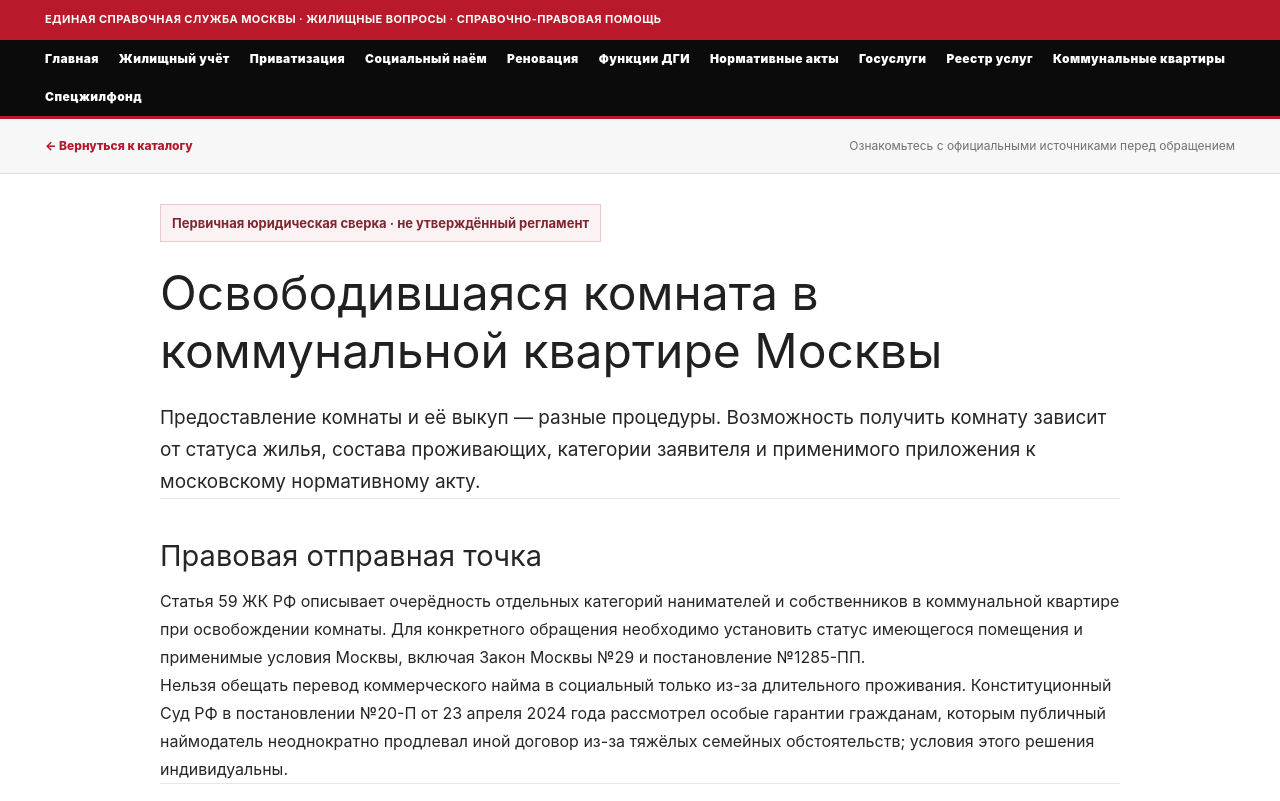
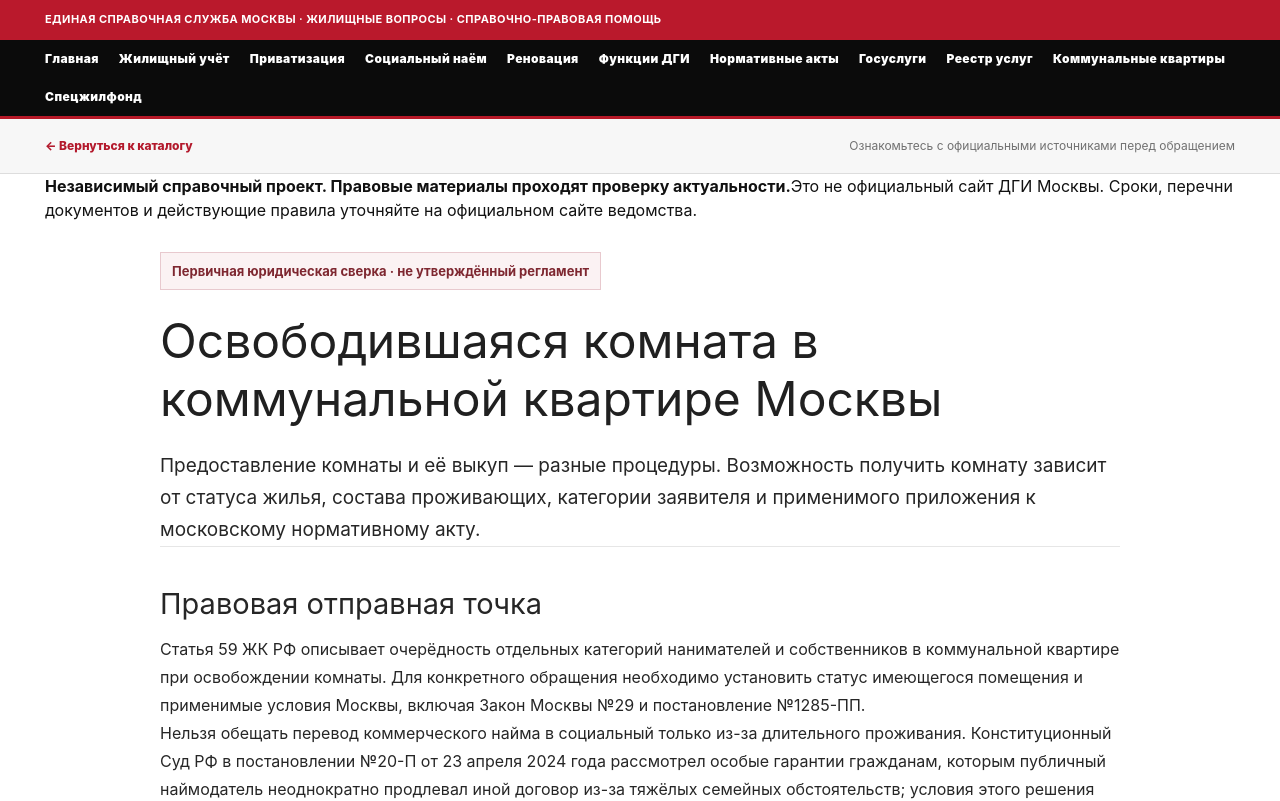
Before and after one commit to ymaslen77-tech/dgi-court-importer, a Next.js app in the folder apps/web/: page /osvobodivshayasya-komnata-v-kommunalnoy-kvartire in a window 1280 px wide. Shown: the top 801 px of the page. Built offline with nearby package versions, Linux system fonts and the light colour scheme; no server answers.

Commit message:
Disclose independent beta and legal review status on all pre-approved pages

```diff
--- a/apps/web/src/components/PageShell.tsx
+++ b/apps/web/src/components/PageShell.tsx
@@ -59,6 +59,14 @@ export function PageShell({ children, variant = "default" }: Readonly<{ children
           <span>Ознакомьтесь с официальными источниками перед обращением</span>
         </div>
       </div>}
+      {!siteIsLive && (
+        <aside className="legal-review-strip" aria-label="Статус юридической проверки материалов">
+          <div className="container legal-review-strip-inner">
+            <strong>Независимый справочный проект. Правовые материалы проходят проверку актуальности.</strong>
+            <span>Это не официальный сайт ДГИ Москвы. Сроки, перечни документов и действующие правила уточняйте на <a href="https://www.mos.ru/dgi/" target="_blank" rel="noopener noreferrer">официальном сайте ведомства</a>.</span>
+          </div>
+        </aside>
+      )}
       <main id="main-content">{children}</main>
       <footer className="footer">
         <div className="container footer-grid">
```
